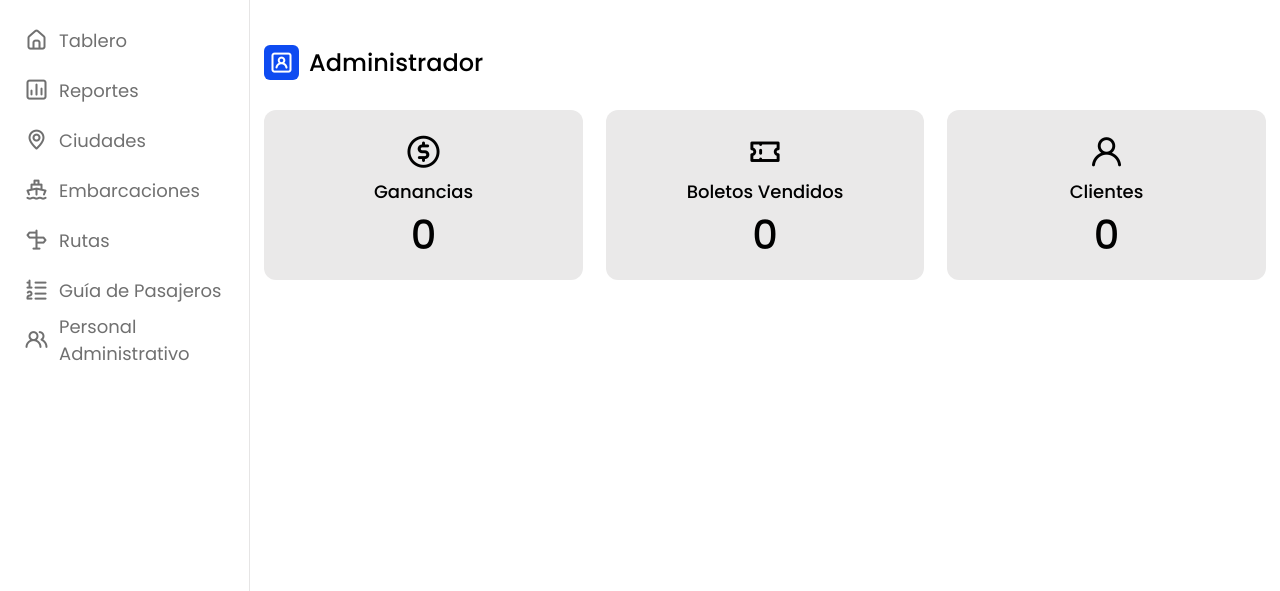
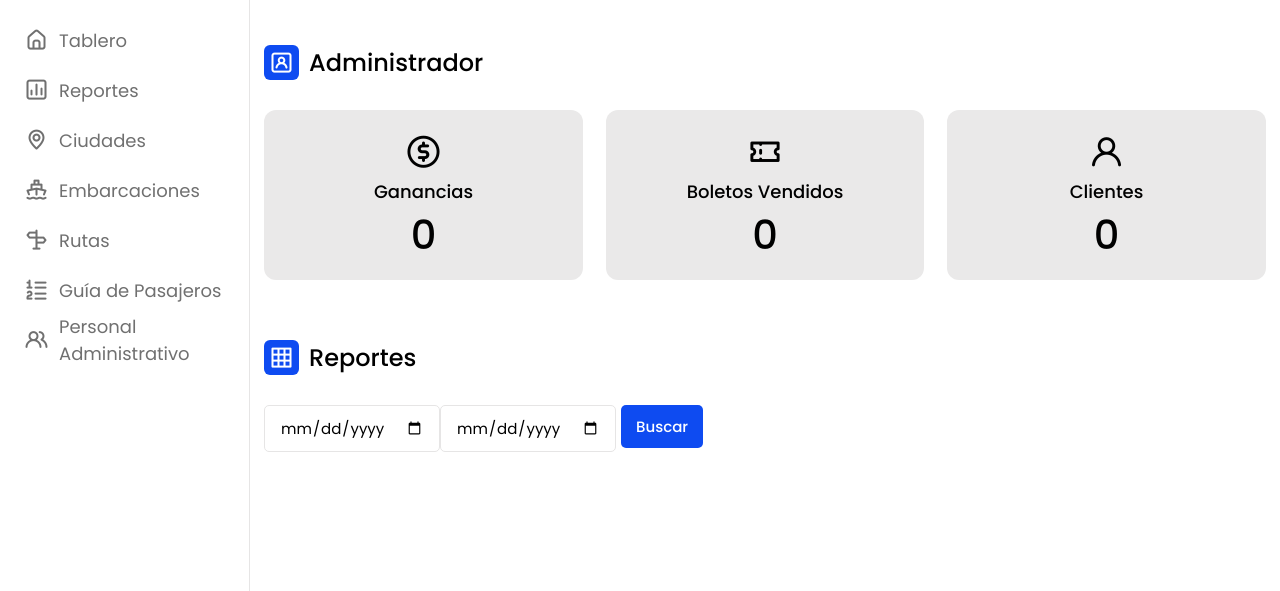
Before and after one commit to eduardoguevarasw/sachawassi, a website: page public/admin/reportes.html in a window 1280 px wide. Shown: the part 75-666 px from the top of the page. Drawn offline with nearby package versions, Linux system fonts and the light colour scheme; no server answers.

Commit message:
reportes

```diff
--- a/public/admin/reportes.html
+++ b/public/admin/reportes.html
@@ -115,6 +115,30 @@
                     </div>
                 </div>
             </div>
+            <div class="activity">
+                <div class="title">
+                  <i class="uil uil-table"></i>
+                    <span class="text">Reportes</span>
+                </div>
+                <div class="row">
+                    <div class="col-3">
+                        <input type="date" class="form-control" id="fechaInicio" name="fechaInicio">
+                    </div>
+                    <div class="col-3">
+                        <input type="date" class="form-control" id="fechaFin" name="fechaFin">
+                    </div>
+                    <div class="col-3">
+                        <button class="btn btn-primary" id="btnBuscar" onclick="reporteFechas()">Buscar</button>
+                    </div>
+                    <br>
+                 </div>
+                 <div>
+                    <canvas id="reportes" width="100" height="20"></canvas>
+                 </div>
+                 <div>
+                    <canvas id="reportes2" width="100" height="20"></canvas>
+                 </div>
+            </div>
         </div>
     </section>
     <script src="https://cdn.jsdelivr.net/npm/@supabase/supabase-js"></script>
--- a/public/js/admin.js
+++ b/public/js/admin.js
@@ -1,8 +1,6 @@
 const key ="eyJhbGciOiJIUzI1NiIsInR5cCI6IkpXVCJ9.eyJpc3MiOiJzdXBhYmFzZSIsInJlZiI6Imdmdmxqendwemljd3lucW1pcnVpIiwicm9sZSI6ImFub24iLCJpYXQiOjE2Njc2NTU5NjcsImV4cCI6MTk4MzIzMTk2N30.Jj6AQlRlabhEBppjaP9Bw0kBa77HHOBTTLNsy5cv2EY";
 const url = "https://gfvljzwpzicwynqmirui.supabase.co";
 const database = supabase.createClient(url, key);
-
-
 const body = document.querySelector("body"),
       modeToggle = body.querySelector(".mode-toggle");
       sidebar = body.querySelector("nav");
@@ -94,9 +92,123 @@ function ganancias (){
             currency: "USD",
         });
         ventas.innerHTML = total;
+        //guardar en localstorage
+        localStorage.setItem("ganancias", total);
     })
     .catch((error) => {
         console.log("error", error);
     });
 }
 ganancias();
+
+//obtener fecha de inicio
+let datagrafica =[];
+let destinos = [];
+
+function reporteFechas(){
+    //datagrafica = [];
+    const fechaInicio = document.getElementById("fechaInicio");
+    const fechaFin = document.getElementById("fechaFin");
+
+    //console.log(fechaInicio.value);
+    //console.log(fechaFin.value);
+    database
+    .from("compras")
+    .select("*")
+    .gte("fecha", fechaInicio.value)
+    .lte("fecha", fechaFin.value)
+    .then((response) => {
+        //console.log("data", response.data);
+        let total = 0;
+        let contador = 0;
+        //datagrafica = [];
+        response.data.forEach((item) => {
+            contador++;
+            total += Number(item.totalPago);
+            datagrafica.push({x: item.fecha, totalPago: item.totalPago});
+
+        });
+        //convertir el total a formato de moneda USD
+        total = total.toLocaleString("en-US", {
+            style: "currency",
+            currency: "USD",
+        });
+
+        //guardar en una matriz los destinos sin repetir y cuantas veces se repite
+       let couter=0;
+        response.data.forEach((item) => {
+            let existe = false;
+            for(let i = 0; i < destinos.length; i++){
+                if(destinos[i].x === item.destino){
+                    existe = true;
+                    couter++;
+                    destinos[i].total = couter;
+                    break;
+                }
+
+            }
+
+            if(!existe){
+                destinos.push({x: item.destino, total: couter});
+            }
+        });
+        ventas.innerHTML = total;
+        boletos.innerHTML = contador;
+
+
+    })
+    console.log(datagrafica);
+    console.log(destinos);
+    //myChart.data.datasets[0].data = datagrafica;
+    myChart.update();
+    mygraf.update();
+
+}
+
+const ctx = document.getElementById('reportes').getContext('2d');
+    const myChart = new Chart(ctx, {
+        type: 'bar',
+        data: {
+
+            datasets: [{
+              label: 'ventas',
+              data: datagrafica,
+              parsing: {
+                yAxisKey: 'totalPago'
+              }
+
+            },
+            ]
+        },
+        options: {
+            scales: {
+                y: {
+                    beginAtZero: true
+                }
+            }
+        }
+});
+
+const graf = document.getElementById('reportes2').getContext('2d');
+    const mygraf = new Chart(graf, {
+        type: 'bar',
+        data: {
+
+            datasets: [{
+              label: 'destinos',
+              data: destinos,
+              parsing: {
+                yAxisKey: 'total'
+              }
+
+            },
+            ]
+        },
+        options: {
+            scales: {
+                y: {
+                    beginAtZero: true
+                }
+            }
+        }
+});
```
